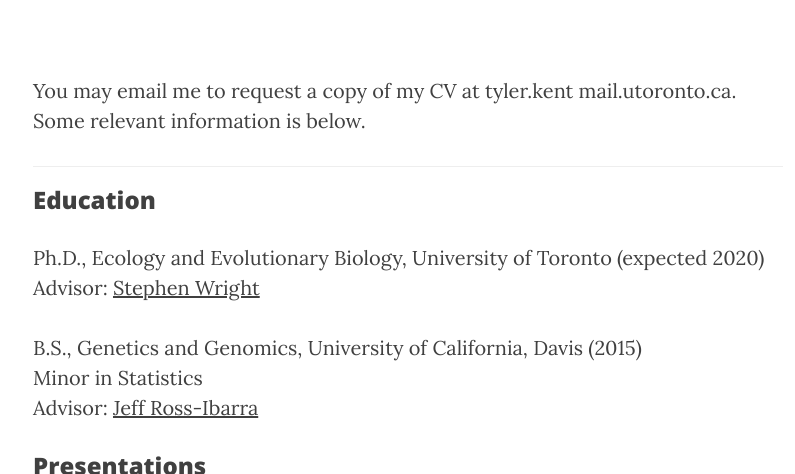
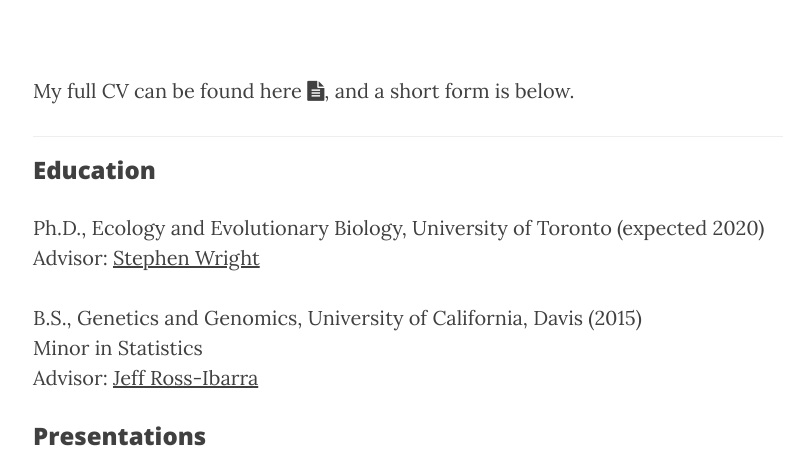
Before and after one commit to tvkent/tvkent.github.io, a Jekyll site: the page built from 2_CV.md, in a window 1280 px wide and 900 px high, cut to the strip 426-900 px from the top of the window. Shown: the whole strip, without its empty margins (232-1027 px from the left). Built offline with Jekyll 4.4.1, drawn with Linux system fonts in a browser that asks for light colours; nearby versions of some CDN libraries.

Commit message:
Update 2_CV.md

```diff
--- a/2_CV.md
+++ b/2_CV.md
@@ -4,8 +4,7 @@
 header-img: "img/trilium.jpg"
 ---
 
-You may email me to request a copy of my CV at tyler.kent <at> mail.utoronto.ca.
-Some relevant information is below.
+My full CV can be found here <a href="/docs/cv.pdf" target="_blank"><i class="fa fa-file-text fa-md"></i></a>, and a short form is below.
 
 ___
 
```
